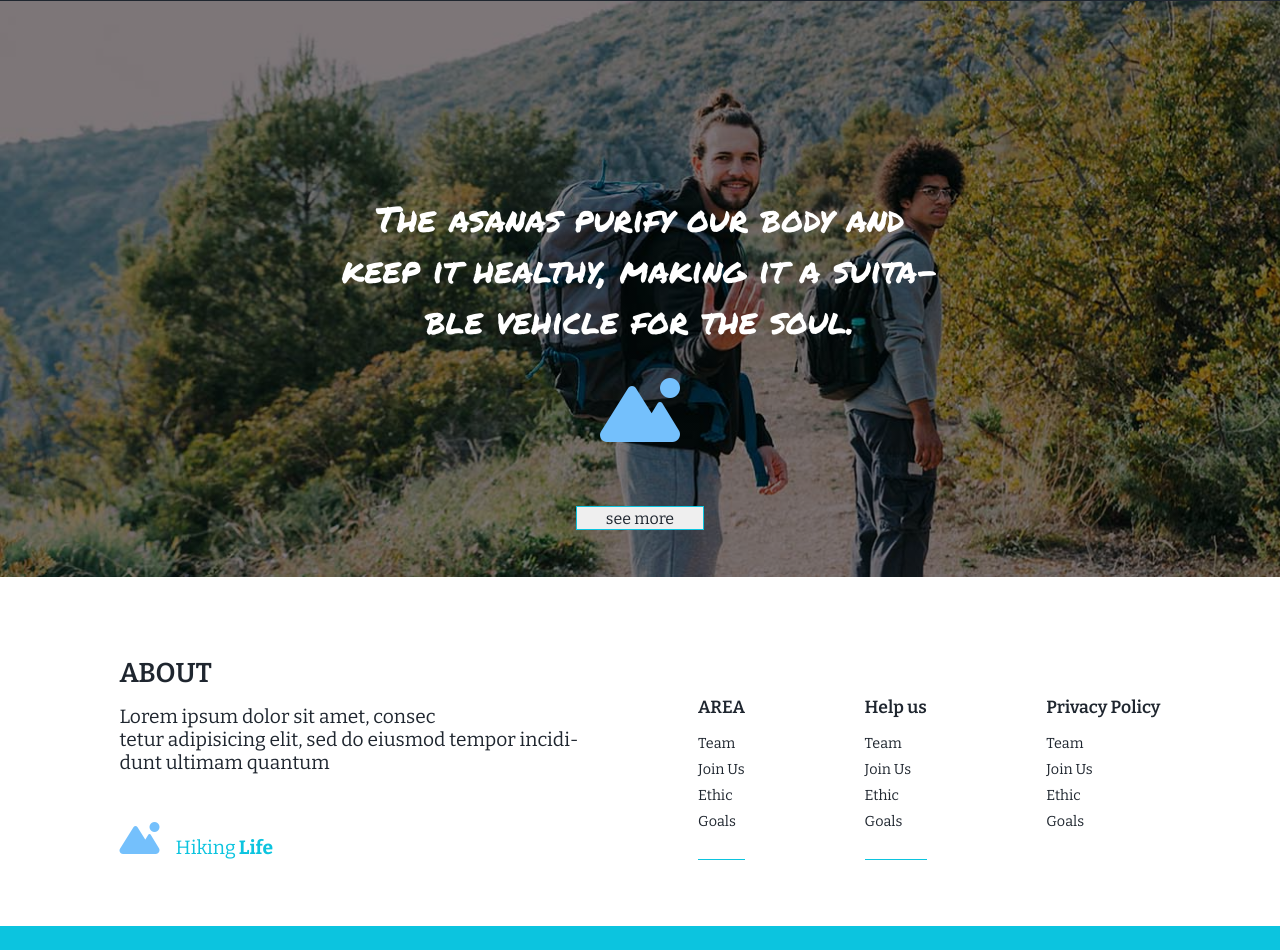
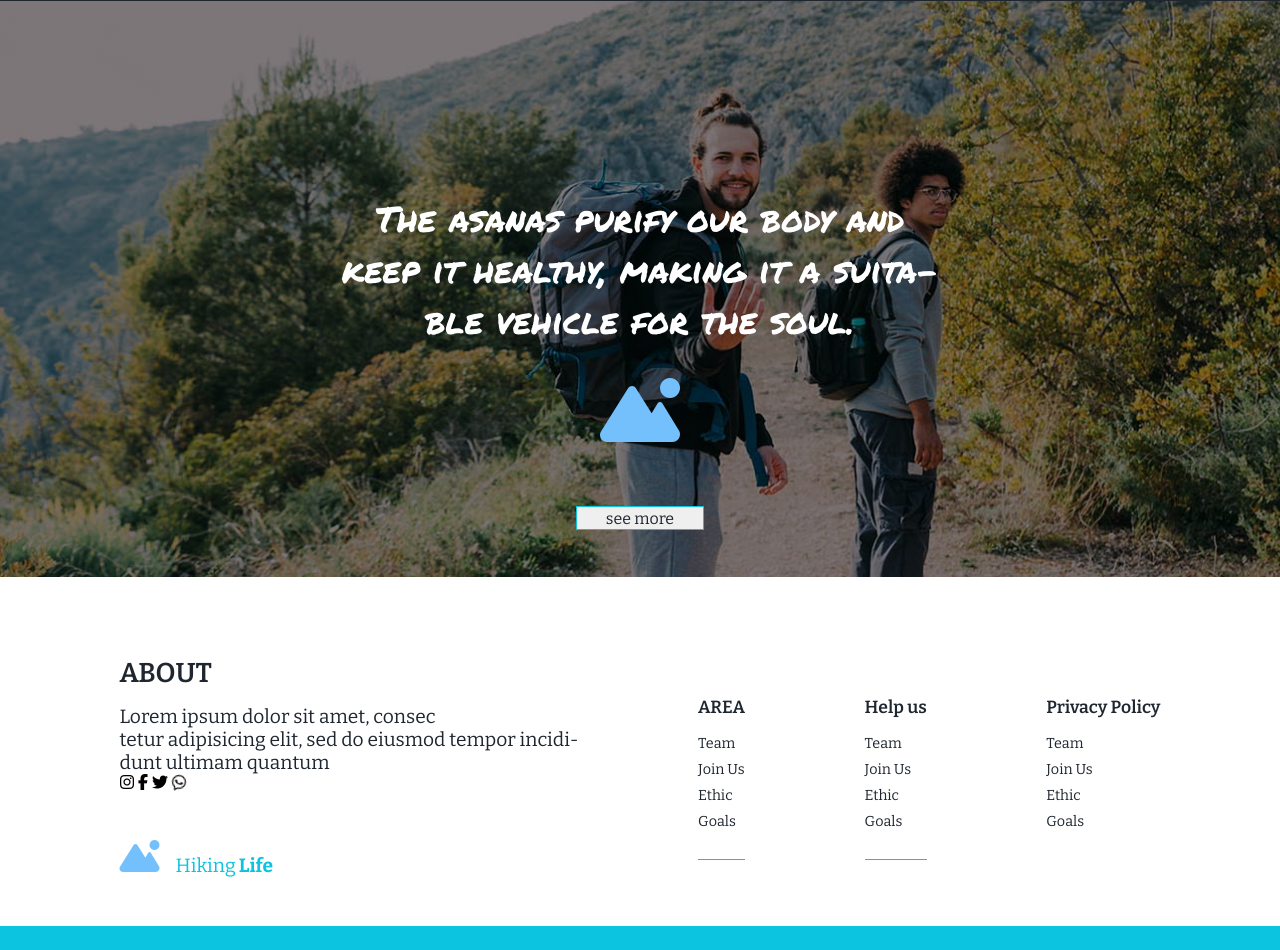
Before and after one commit to RahulGupta1778/mountain-website, a plain HTML site: page index.html in a window 1280 px wide. Shown: the part 6015-6965 px from the top of the page. Drawn offline with nearby package versions, Linux system fonts and the light colour scheme.

Commit message:
Update index.html

```diff
--- a/index.html
+++ b/index.html
@@ -268,6 +268,14 @@
                     <h1>ABOUT</h1>
                     <p>Lorem ipsum dolor sit amet, consec <br>
                         tetur adipisicing elit, sed do eiusmod tempor incidi- <br> dunt ultimam quantum</p>
+
+       <div class="font">
+                            <i class="fa-brands fa-instagram fa-beat"></i>
+                            <i class="fa-brands fa-facebook-f fa-bounce"></i>
+                            <i class="fa-brands fa-twitter fa-flip"></i>
+                            <i class="fa-brands fa-whatsapp fa-shake"></i>
+                  </div>
+
                         <div class="about1">
                             <i class="fa-solid fa-mountain-sun fa-fade" style="color: #74C0FC;"></i>
                             <h1>Hiking</h1>
```
